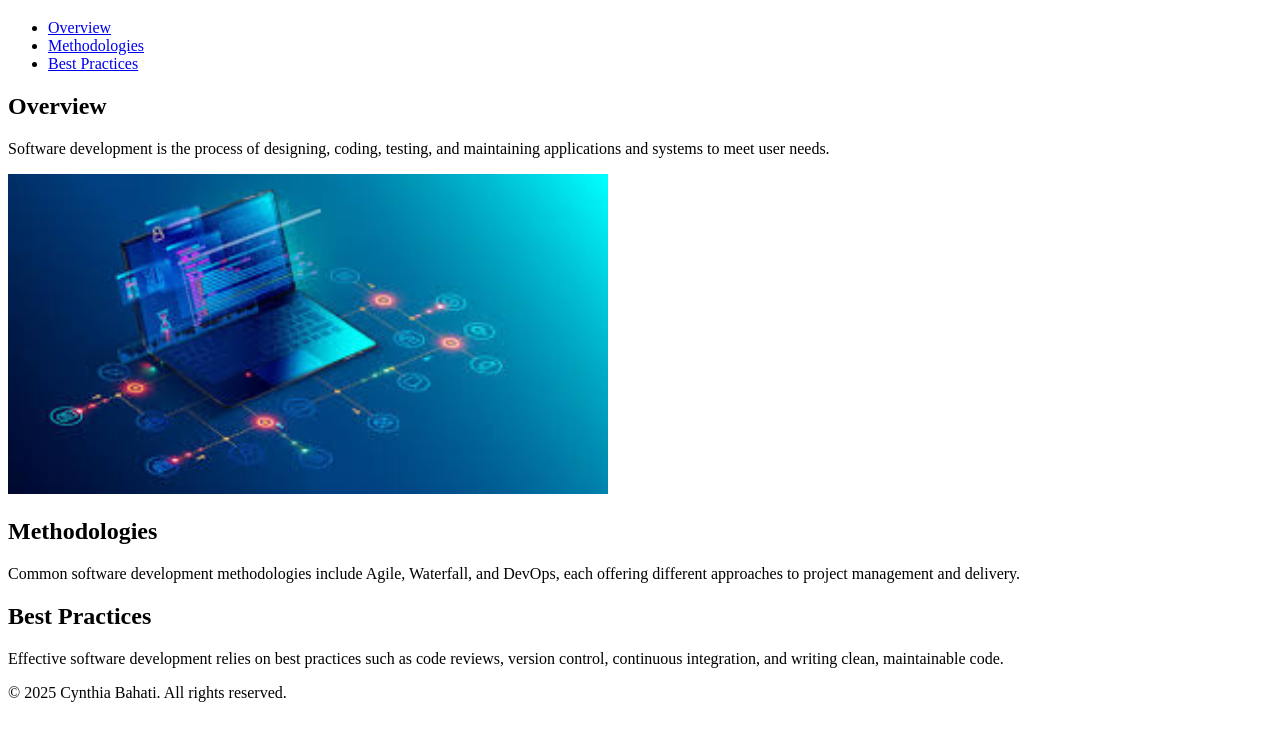
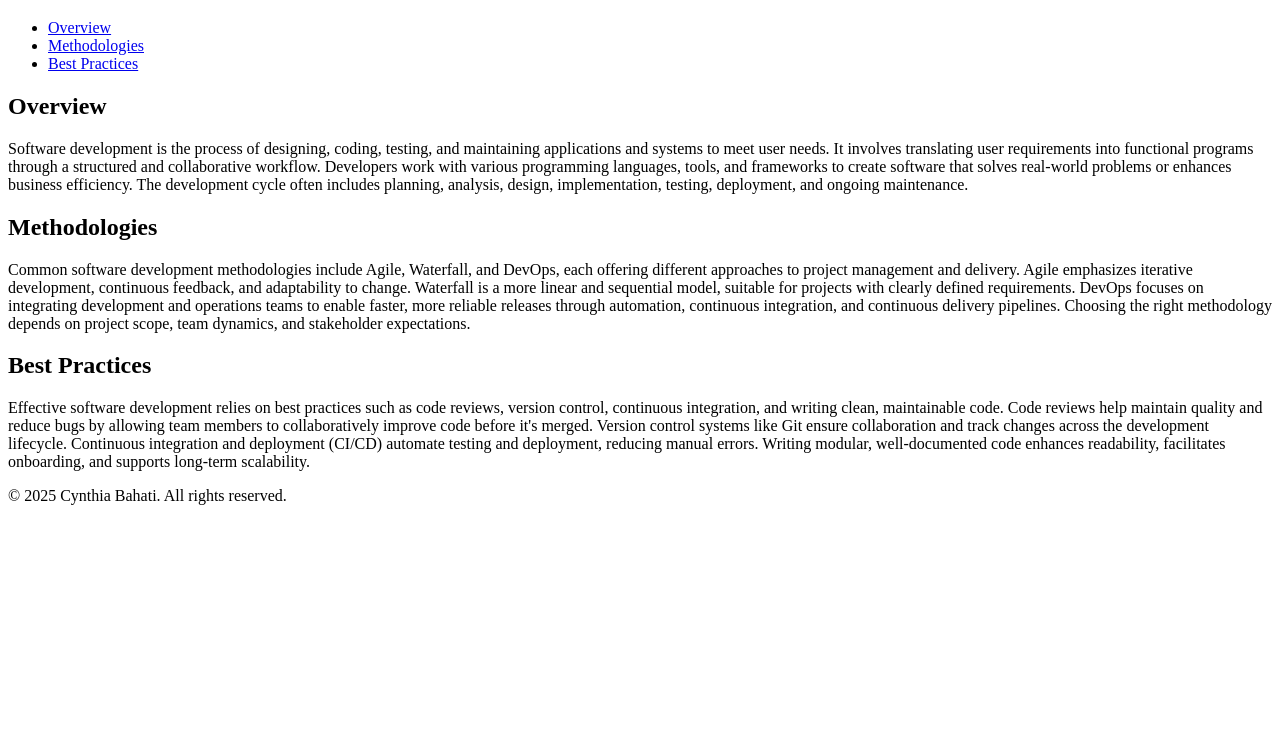
Before and after one commit to Cynthia-tech48/week1Assigment-on-Web, a plain HTML site: page index.html in a window 1280 px wide. Shown: the part 61-800 px from the top of the page. Drawn offline with Linux system fonts and the light colour scheme.

Commit message:
my assignment

```diff
--- a/index.html
+++ b/index.html
@@ -1,3 +1,4 @@
+
 <!DOCTYPE html>
 <html lang="en">
 <head>
@@ -5,7 +6,7 @@
   <meta name="viewport" content="width=device-width, initial-scale=1" />
   <meta name="description" content="Introduction to software development concepts, methodologies, and best practices." />
   <meta name="keywords" content="software development, coding, agile, programming, best practices" />
-  <meta name="author" content="cynthia bahati" />
+  <meta name="author" content="Cynthia Bahati" />
   <title>Software Development Basics</title>
 </head>
 <body>
@@ -23,18 +24,17 @@
   <main>
     <section id="overview">
       <h2>Overview</h2>
-      <p>Software development is the process of designing, coding, testing, and maintaining applications and systems to meet user needs.</p>
-    <img src="software.jpeg" alt="An example of a software development environment" width="600" />
-</section>
+      <p>Software development is the process of designing, coding, testing, and maintaining applications and systems to meet user needs. It involves translating user requirements into functional programs through a structured and collaborative workflow. Developers work with various programming languages, tools, and frameworks to create software that solves real-world problems or enhances business efficiency. The development cycle often includes planning, analysis, design, implementation, testing, deployment, and ongoing maintenance.</p>
+    </section>
 
     <section id="methodologies">
       <h2>Methodologies</h2>
-      <p>Common software development methodologies include Agile, Waterfall, and DevOps, each offering different approaches to project management and delivery.</p>
+      <p>Common software development methodologies include Agile, Waterfall, and DevOps, each offering different approaches to project management and delivery. Agile emphasizes iterative development, continuous feedback, and adaptability to change. Waterfall is a more linear and sequential model, suitable for projects with clearly defined requirements. DevOps focuses on integrating development and operations teams to enable faster, more reliable releases through automation, continuous integration, and continuous delivery pipelines. Choosing the right methodology depends on project scope, team dynamics, and stakeholder expectations.</p>
     </section>
 
     <section id="best-practices">
       <h2>Best Practices</h2>
-      <p>Effective software development relies on best practices such as code reviews, version control, continuous integration, and writing clean, maintainable code.</p>
+      <p>Effective software development relies on best practices such as code reviews, version control, continuous integration, and writing clean, maintainable code. Code reviews help maintain quality and reduce bugs by allowing team members to collaboratively improve code before it's merged. Version control systems like Git ensure collaboration and track changes across the development lifecycle. Continuous integration and deployment (CI/CD) automate testing and deployment, reducing manual errors. Writing modular, well-documented code enhances readability, facilitates onboarding, and supports long-term scalability.</p>
     </section>
   </main>
 
```
